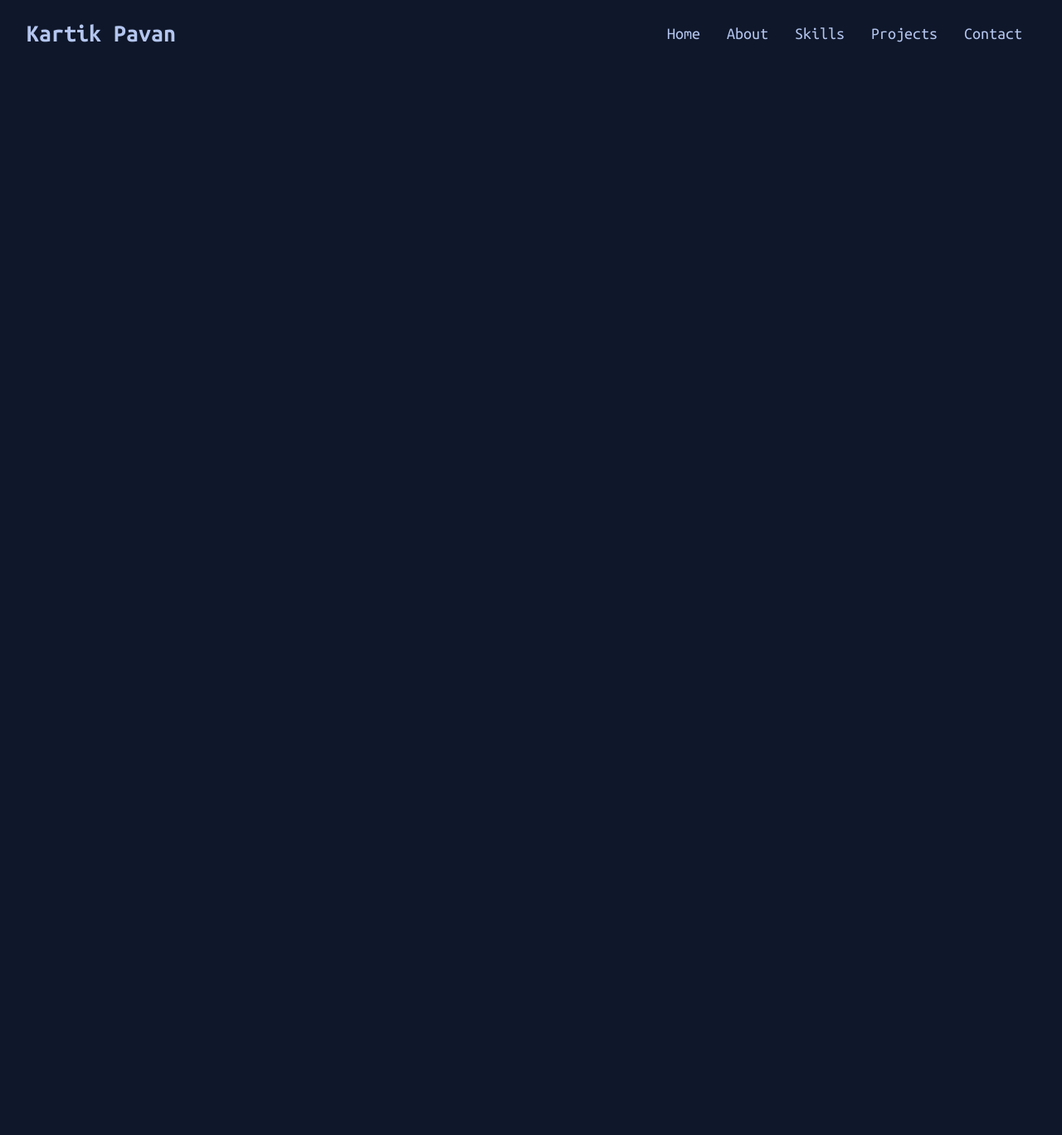
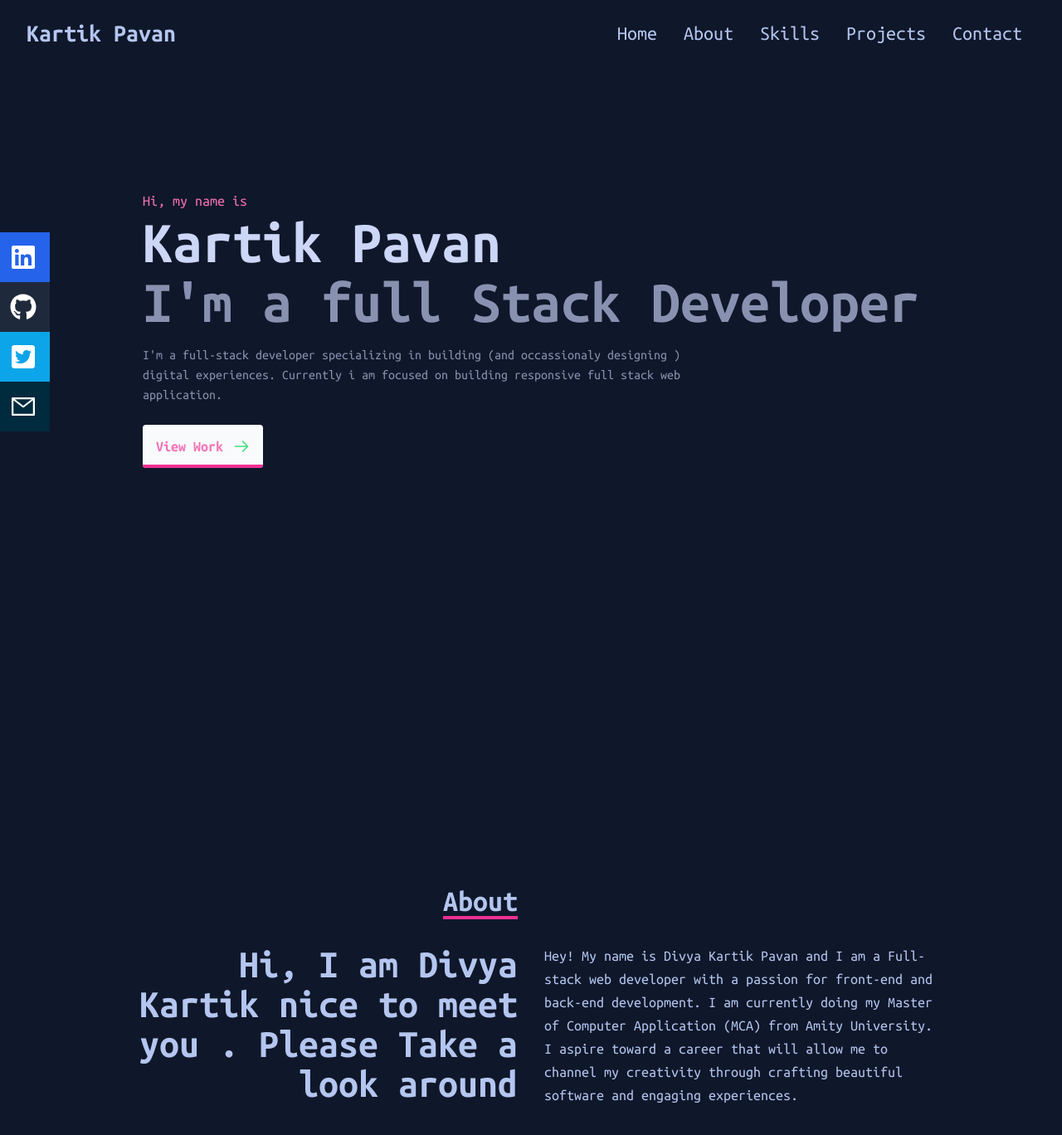
Before and after one commit to kartikpavan/Portfolio, a React (Vite) app: page / in a window 1280 px wide. Shown: the top 1368 px of the page at 83% size. Before the commit the page ends 800 px from the top, so only its background shows below. Built offline with nearby package versions, Linux system fonts and the light colour scheme.

Commit message:
added Home and about section

```diff
--- a/src/App.jsx
+++ b/src/App.jsx
@@ -1,10 +1,14 @@
 import React from "react";
 import Navbar from "./components/Navbar";
+import Home from "./components/Home";
+import About from "./components/About";
 
 const App = () => {
   return (
     <div>
       <Navbar />
+      <Home />
+      <About />
     </div>
   );
 };
--- /dev/null
+++ b/src/components/About.jsx
@@ -0,0 +1,36 @@
+import React from "react";
+
+const About = () => {
+  return (
+    <div name="about" className="w-full h-screen">
+      <div className="flex flex-col justify-center items-center w-full h-full">
+        <div className="max-w-[1000px] w-full px-4 grid grid-cols-2 gap-8">
+          <div className="sm:text-right pb-8 pl-4">
+            <p className="text-4xl font-bold inline border-b-4 border-accent-focus">
+              About
+            </p>
+          </div>
+        </div>
+        <div className="max-w-[1000px] w-full px-4 grid sm:grid-cols-2 gap-8">
+          <div className="sm:text-right font-bold text-5xl ">
+            <p>
+              Hi, I am Divya Kartik nice to meet you . Please Take a look around
+            </p>
+          </div>
+          <div className="text-lg">
+            <p>
+              Hey! My name is Divya Kartik Pavan and I am a Full-stack web
+              developer with a passion for front-end and back-end development. I
+              am currently doing my Master of Computer Application (MCA) from
+              Amity University. I aspire toward a career that will allow me to
+              channel my creativity through crafting beautiful software and
+              engaging experiences.
+            </p>
+          </div>
+        </div>
+      </div>
+    </div>
+  );
+};
+
+export default About;
--- /dev/null
+++ b/src/components/Home.jsx
@@ -0,0 +1,70 @@
+import React from "react";
+import { AiOutlineArrowRight } from "react-icons/ai";
+const Home = () => {
+  return (
+    <div name="home" className="w-full h-screen">
+      {/* container */}
+      <div className="max-w-[1000px] mx-auto h-full p-8 flex flex-col justify-center ">
+        <p className="text-accent text-lg">Hi, my name is </p>
+        <h1 className="text-4xl sm:text-7xl font-bold text-[#ccd6f6]">
+          Kartik Pavan
+        </h1>
+        <h1 className="text-4xl sm:text-7xl font-bold text-[#8892b0]">
+          I'm a full Stack Developer
+        </h1>
+        <p className="text-[#8892b0] max-w-[700px] py-4 ">
+          I'm a full-stack developer specializing in building &#40;and
+          occassionaly designing &#41; digital experiences. Currently i am
+          focused on building responsive full stack web application.
+        </p>
+        <div>
+          <button className="my-2">
+            <a
+              href="#_"
+              class="relative inline-flex items-center justify-start py-3 pl-4 pr-12 overflow-hidden font-semibold text-accent transition-all duration-150 ease-in-out rounded hover:pl-10 hover:pr-6 bg-gray-50 group"
+            >
+              <span class="absolute bottom-0 left-0 w-full h-1 transition-all duration-150 ease-in-out bg-accent-focus group-hover:h-full"></span>
+              <span class="absolute right-0 pr-4 duration-200 ease-out group-hover:translate-x-12">
+                <svg
+                  class="w-5 h-5 text-green-400"
+                  fill="none"
+                  stroke="currentColor"
+                  viewBox="0 0 24 24"
+                  xmlns="http://www.w3.org/2000/svg"
+                >
+                  <path
+                    stroke-linecap="round"
+                    stroke-linejoin="round"
+                    stroke-width="2"
+                    d="M14 5l7 7m0 0l-7 7m7-7H3"
+                  ></path>
+                </svg>
+              </span>
+              <span class="absolute left-0 pl-2.5 -translate-x-12 group-hover:translate-x-0 ease-out duration-200">
+                <svg
+                  class="w-5 h-5 text-green-400"
+                  fill="none"
+                  stroke="currentColor"
+                  viewBox="0 0 24 24"
+                  xmlns="http://www.w3.org/2000/svg"
+                >
+                  <path
+                    stroke-linecap="round"
+                    stroke-linejoin="round"
+                    stroke-width="2"
+                    d="M14 5l7 7m0 0l-7 7m7-7H3"
+                  ></path>
+                </svg>
+              </span>
+              <span class="relative w-full text-left text-lg transition-colors duration-200 ease-in-out group-hover:text-white">
+                View Work
+              </span>
+            </a>
+          </button>
+        </div>
+      </div>
+    </div>
+  );
+};
+
+export default Home;
--- a/src/components/Navbar.jsx
+++ b/src/components/Navbar.jsx
@@ -1,5 +1,6 @@
 import React from "react";
 import { FaBars, FaTimes } from "react-icons/fa";
+import SocialIcons from "./SocialIcons";
 
 const Navbar = () => {
   const [showNav, setShowNav] = React.useState(true);
@@ -11,11 +12,11 @@ const Navbar = () => {
       </div>
       {/* menu */}
       <ul className="hidden md:flex ">
-        <li>Home</li>
-        <li>About</li>
-        <li>Skills</li>
-        <li>Projects</li>
-        <li>Contact</li>
+        <li className="hover:text-white  duration-150">Home</li>
+        <li className="hover:text-white  duration-150">About</li>
+        <li className="hover:text-white  duration-150">Skills</li>
+        <li className="hover:text-white  duration-150">Projects</li>
+        <li className="hover:text-white  duration-150">Contact</li>
       </ul>
 
       {/* hamburger */}
@@ -25,6 +26,7 @@ const Navbar = () => {
       >
         {showNav ? <FaBars size={24} /> : <FaTimes size={24} />}
       </div>
+
       {/* Mobile View  */}
       <div
         className={`${
@@ -41,6 +43,9 @@ const Navbar = () => {
           <li className="py-6 text-4xl">Contact</li>
         </ul>
       </div>
+
+      {/* social icons */}
+      <SocialIcons />
     </div>
   );
 };
--- /dev/null
+++ b/src/components/SocialIcons.jsx
@@ -0,0 +1,52 @@
+import React from "react";
+import { FaLinkedin, FaGithub, FaTwitterSquare } from "react-icons/fa";
+import { AiOutlineMail } from "react-icons/ai";
+const SocialIcons = () => {
+  return (
+    <div className="hidden md:flex flex-col top-[35%] left-0 fixed">
+      <ul>
+        <li className="w-[200px] h-[60px] flex justify-between items-center ml-[-140px] hover:ml-[-10px] duration-300 bg-blue-600">
+          <a
+            href="https://www.linkedin.com/in/kartikpavan/"
+            rel="noreferrer"
+            target="_blank"
+            className="w-full flex justify-between items-center text-gray-200 font-bold"
+          >
+            Linkedin <FaLinkedin size={32} color="white" />
+          </a>
+        </li>
+        <li className="w-[200px] h-[60px] flex justify-between items-center ml-[-140px] hover:ml-[-10px] duration-300 bg-neutral">
+          <a
+            href="https://github.com/kartikpavan"
+            rel="noreferrer"
+            target="_blank"
+            className="w-full flex justify-between items-center text-gray-200 font-bold"
+          >
+            Github <FaGithub size={32} color="white" />
+          </a>
+        </li>
+        <li className="w-[200px] h-[60px] flex justify-between items-center ml-[-140px] hover:ml-[-10px] duration-300 bg-info">
+          <a
+            href="https://twitter.com/kartik_im"
+            rel="noreferrer"
+            target="_blank"
+            className="w-full flex justify-between items-center text-gray-200 font-bold"
+          >
+            Twitter <FaTwitterSquare size={32} color="white" />
+          </a>
+        </li>
+        <li className="w-[200px] h-[60px] flex justify-between items-center ml-[-140px] hover:ml-[-10px] duration-300 bg-primary-content">
+          <a
+            href="mailto:kartikpavan2@gmail.com"
+            rel="noreferrer"
+            className="w-full flex justify-between items-center text-gray-200 font-bold"
+          >
+            Email <AiOutlineMail size={32} color="white" />
+          </a>
+        </li>
+      </ul>
+    </div>
+  );
+};
+
+export default SocialIcons;
--- a/src/index.css
+++ b/src/index.css
@@ -18,6 +18,6 @@ code {
   li {
     @apply px-4;
     @apply cursor-pointer;
-    @apply text-xl;
+    @apply text-2xl;
   }
 }
```
